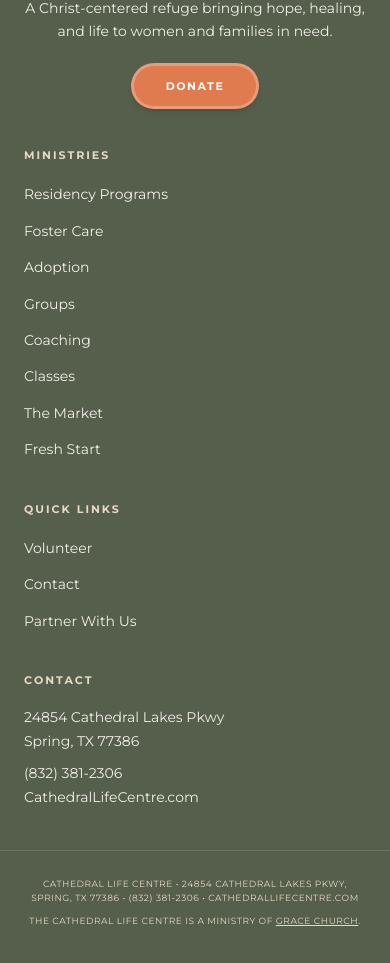
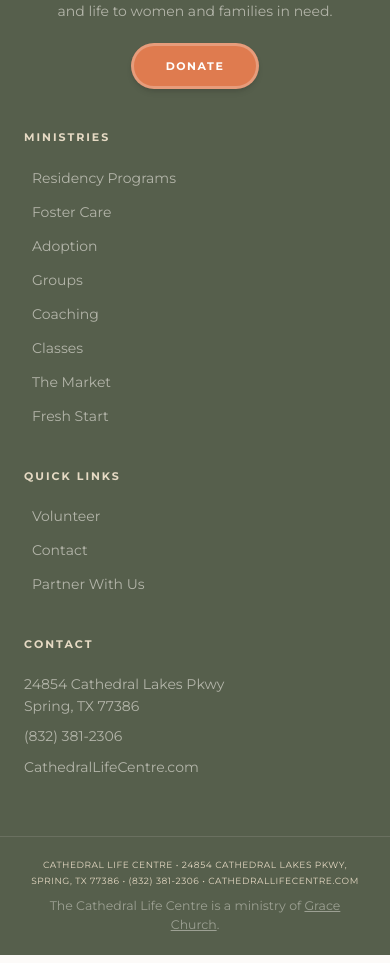
Before and after one commit to jpiercedev/cathedrallifecentre, a Next.js app: page /foster-care in a window 390 px wide. Shown: the part 4958-5921 px from the top of the page. Built offline with nearby package versions, Linux system fonts and the light colour scheme.

Commit message:
fix: match production footer geometry

```diff
--- a/src/components/site/site-footer.module.css
+++ b/src/components/site/site-footer.module.css
@@ -1,19 +1,18 @@
 .footer {
-  min-height: 495px;
   color: var(--color-cream-200);
   background: var(--color-olive-700);
 }
 
 .inner {
   display: grid;
-  width: min(100%, var(--container-default));
+  width: 100%;
+  max-width: 1152px;
   height: auto;
-  min-height: 390px;
   grid-template-columns: repeat(4, minmax(0, 1fr));
   gap: 40px;
   align-items: start;
   margin-inline: auto;
-  padding: 56px 40px 16px;
+  padding: 56px 40px;
 }
 
 .brand {
@@ -23,11 +22,16 @@
 }
 
 .brand p {
-  max-width: 270px;
-  margin-block: 20px;
-  color: var(--color-cream-200);
+  margin: 0 0 20px;
+  color: rgb(242 239 232 / 60%);
   font-size: 14px;
   line-height: 1.625;
+}
+
+.brand > a:first-child {
+  display: block;
+  width: fit-content;
+  max-width: 100%;
 }
 
 .logo {
@@ -79,21 +83,33 @@
 
 .linkGroup h2,
 .contact h2 {
-  margin-block: 0 24px;
+  margin: 0 0 20px;
   color: var(--color-sand-300);
   font-family: var(--font-body);
   font-size: 11px;
   font-weight: 700;
   letter-spacing: 0.18em;
+  line-height: 1.5;
   text-transform: uppercase;
 }
 
 .linkGroup ul {
-  display: grid;
-  gap: 10px;
+  display: block;
   padding: 0;
   margin: 0;
   list-style: none;
+}
+
+.linkGroup li {
+  min-height: 24px;
+  padding-inline-start: 8px;
+  margin: 0;
+  font-size: 16px;
+  line-height: 1.5;
+}
+
+.linkGroup li + li {
+  margin-block-start: 10px;
 }
 
 .linkGroup a,
@@ -102,8 +118,14 @@
   color: var(--color-cream-200);
   font-size: 14px;
   font-style: normal;
-  line-height: 1.7;
+  line-height: 20px;
   text-decoration: none;
+}
+
+.linkGroup a,
+.contact a {
+  color: rgb(242 239 232 / 60%);
+  line-height: 20px;
 }
 
 .linkGroup a:hover,
@@ -114,34 +136,67 @@
 }
 
 .contact {
-  display: grid;
-  align-content: start;
+  display: block;
 }
 
 .contact address {
+  color: rgb(242 239 232 / 60%);
+  line-height: 1.625;
   margin-block-end: 8px;
 }
 
+.contact > a {
+  display: block;
+}
+
+.contact > a:first-of-type {
+  margin-block-end: 8px;
+}
+
+.contact > a:last-of-type {
+  display: inline;
+}
+
 .legal {
-  height: 105px;
-  padding: 26px 24px;
   border-block-start: 1px solid rgb(242 239 232 / 12%);
+}
+
+.legalInner {
+  width: 100%;
+  max-width: 1152px;
+  margin-inline: auto;
+  padding: 20px 40px;
   color: var(--color-sand-300);
   font-size: 9px;
+  line-height: 16px;
   letter-spacing: 0.06em;
   text-align: center;
   text-transform: uppercase;
 }
 
-.legal p {
-  margin-block-end: 8px;
+.legalInner p {
+  margin: 0;
+}
+
+.ministryNote {
+  margin-block-start: 8px !important;
+  color: rgb(242 239 232 / 45%);
+  font-size: 0.78rem;
+  letter-spacing: normal;
+  line-height: 1.5;
+  text-transform: none;
 }
 
 @media (max-width: 61.9375rem) {
   .inner {
-    width: min(100%, var(--container-default));
-    min-height: 429px;
-    gap: 39px;
+    padding: 56px 24px;
+  }
+
+  .brand {
+    display: block;
+  }
+
+  .legalInner {
     padding-inline: 24px;
   }
 }
@@ -150,29 +205,15 @@
   .inner {
     width: 100%;
     height: auto;
-    min-height: 390px;
     grid-template-columns: 1fr;
     gap: 40px;
-    padding: 56px 24px 40px;
-  }
-
-  .brand p {
-    max-width: 340px;
-  }
-
-  .linkGroup h2,
-  .contact h2 {
-    margin-block-end: 20px;
-  }
-
-  .legal {
-    height: auto;
-    min-height: 105px;
+    padding: 56px 24px;
   }
 }
 
 @media (max-width: 29.9375rem) {
   .brand {
+    display: flex;
     align-items: center;
     text-align: center;
   }
--- a/src/components/site/site-footer.tsx
+++ b/src/components/site/site-footer.tsx
@@ -75,14 +75,16 @@
         </div>
       </div>
       <div className={styles.legal}>
-        <p>
-          Cathedral Life Centre • 24854 Cathedral Lakes Pkwy, Spring, TX 77386
-          • (832) 381-2306 • CathedralLifeCentre.com
-        </p>
-        <p>
-          The Cathedral Life Centre is a ministry of{" "}
-          <a href="https://gracewoodlands.com/">Grace Church</a>.
-        </p>
+        <div className={styles.legalInner}>
+          <p>
+            Cathedral Life Centre • 24854 Cathedral Lakes Pkwy, Spring, TX
+            77386 • (832) 381-2306 • CathedralLifeCentre.com
+          </p>
+          <p className={styles.ministryNote}>
+            The Cathedral Life Centre is a ministry of{" "}
+            <a href="https://gracewoodlands.com/">Grace Church</a>.
+          </p>
+        </div>
       </div>
     </footer>
   );
```
